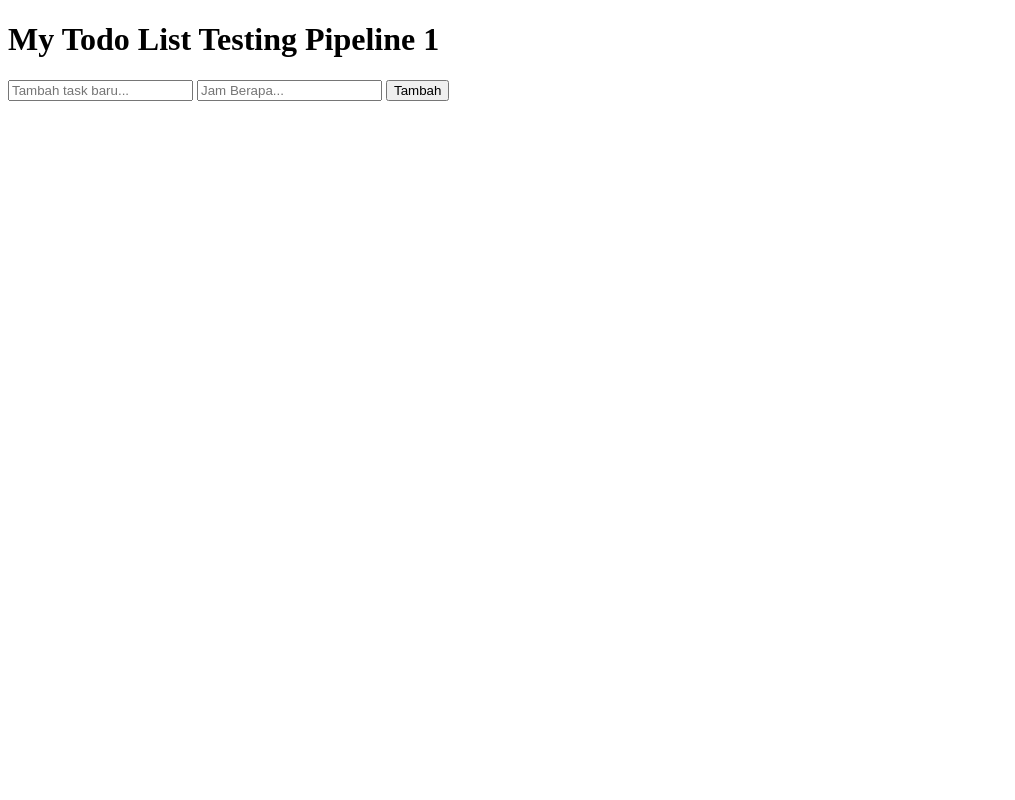
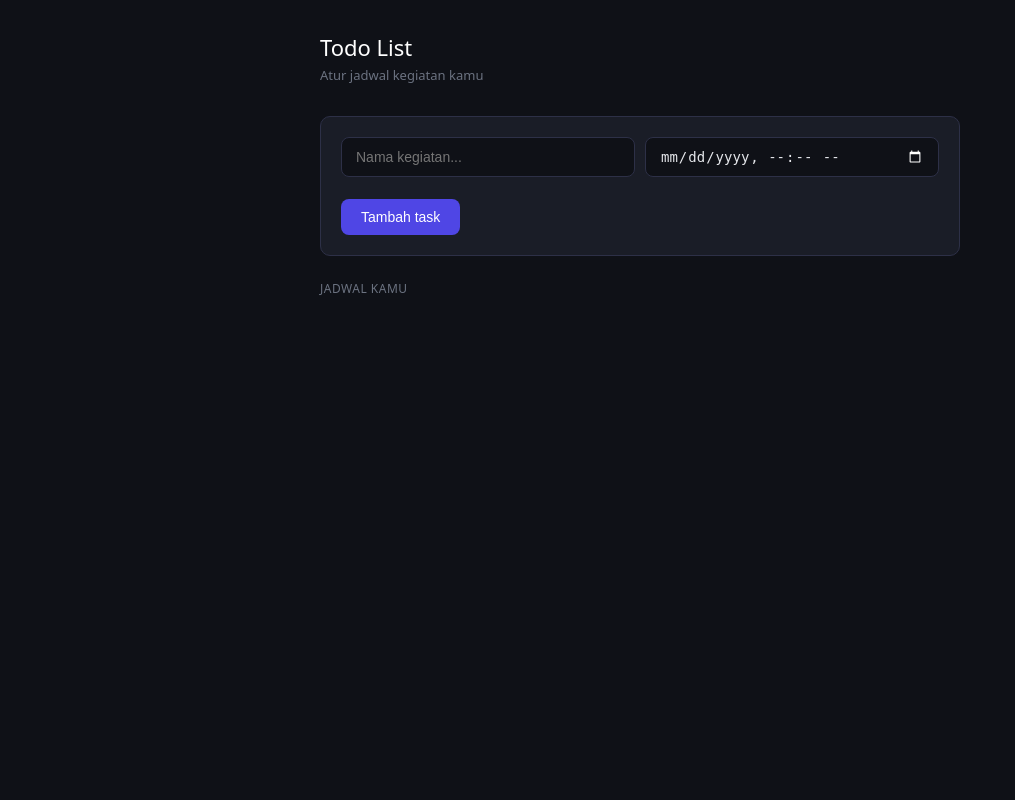
Before and after one commit to cycwag/to-do-app, a Flask app: page / in a window 1280 px wide. Shown: the whole page, without its empty margins (0-1015 px from the left). Run offline with Flask 3, Linux system fonts and the light colour scheme; data that the repository does not hold is empty.

Commit message:
mempercantik tampilan web

```diff
--- a/templates/index.html
+++ b/templates/index.html
@@ -1,22 +1,64 @@
 <!DOCTYPE html>
-<html>
-<head><title>Todo App</title></head>
+<html lang="id">
+<head>
+  <meta charset="UTF-8">
+  <meta name="viewport" content="width=device-width, initial-scale=1.0">
+  <title>Todo List</title>
+  <style>
+    * { box-sizing: border-box; margin: 0; padding: 0; }
+    body { background: #0f1117; min-height: 100vh; padding: 2rem; font-family: system-ui, sans-serif; color: #e5e7eb; }
+    .container { max-width: 640px; margin: 0 auto; }
+    .header { margin-bottom: 2rem; }
+    .header h1 { font-size: 22px; font-weight: 500; color: #fff; }
+    .header p { color: #6b7280; font-size: 13px; margin-top: 4px; }
+    .form-wrap { background: #1a1d27; border: 0.5px solid #2d3047; border-radius: 10px; padding: 1.25rem; margin-bottom: 1.5rem; display: flex; flex-direction: column; gap: 10px; }
+    .form-row { display: flex; gap: 10px; }
+    input[type="text"], input[type="datetime-local"] { flex: 1; background: #0f1117; border: 0.5px solid #2d3047; border-radius: 8px; padding: 10px 14px; color: #e5e7eb; font-size: 14px; outline: none; color-scheme: dark; }
+    input:focus { border-color: #4f46e5; }
+    .btn-add { background: #4f46e5; color: #fff; border: none; border-radius: 8px; padding: 10px 20px; font-size: 14px; cursor: pointer; font-weight: 500; }
+    .btn-add:hover { background: #4338ca; }
+    .section-label { color: #6b7280; font-size: 12px; letter-spacing: 0.5px; text-transform: uppercase; margin-bottom: 10px; }
+    .task-item { background: #1a1d27; border: 0.5px solid #2d3047; border-radius: 10px; padding: 1rem 1.25rem; display: flex; align-items: center; justify-content: space-between; margin-bottom: 8px; }
+    .task-left { display: flex; align-items: center; gap: 12px; }
+    .task-dot { width: 8px; height: 8px; border-radius: 50%; background: #4f46e5; flex-shrink: 0; }
+    .task-title { color: #e5e7eb; font-size: 14px; font-weight: 500; }
+    .task-time { color: #6b7280; font-size: 12px; margin-top: 2px; }
+    .btn-del { background: transparent; border: 0.5px solid #2d3047; border-radius: 6px; color: #6b7280; font-size: 12px; padding: 4px 10px; cursor: pointer; text-decoration: none; }
+    .btn-del:hover { border-color: #e24b4a; color: #e24b4a; }
+  </style>
+</head>
 <body>
-  <h1>My Todo List Testing Pipeline 1</h1>
+  <div class="container">
+    <div class="header">
+      <h1>Todo List</h1>
+      <p>Atur jadwal kegiatan kamu</p>
+    </div>
 
-  <form action="/add" method="POST">
-    <input type="text" name="task" placeholder="Tambah task baru..." required>
-     <input type="time-local" name="jadwal" placeholder="Jam Berapa..." required>
-    <button type="submit">Tambah</button>
-  </form>
+    <div class="form-wrap">
+      <form action="/add" method="POST">
+        <div class="form-row">
+          <input type="text" name="task" placeholder="Nama kegiatan..." required>
+          <input type="datetime-local" name="jadwal" required>
+        </div>
+        <br>
+        <button type="submit" class="btn-add">Tambah task</button>
+      </form>
+    </div>
 
-  <ul>
+    <div class="section-label">Jadwal kamu</div>
+
     {% for task in tasks %}
-  <li>
-    {{ task['title']}} - jam : {{task['jadwal']}}
-    <a href="/delete/{{ task['id'] }}">Hapus</a>
-  </li>
+    <div class="task-item">
+      <div class="task-left">
+        <div class="task-dot"></div>
+        <div>
+          <div class="task-title">{{ task['title'] }}</div>
+          <div class="task-time">{{ task['jadwal'] }}</div>
+        </div>
+      </div>
+      <a href="/delete/{{ task['id'] }}" class="btn-del">Hapus</a>
+    </div>
     {% endfor %}
-  </ul>
+  </div>
 </body>
 </html>
```
